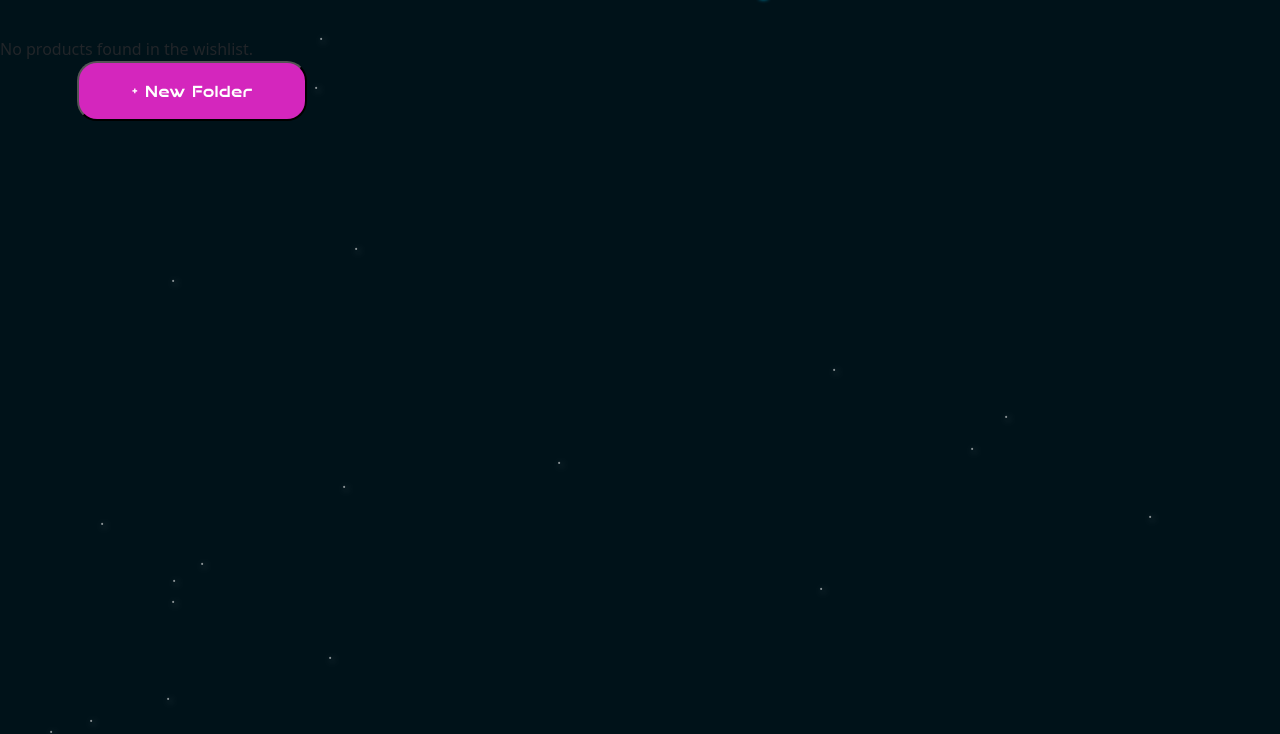
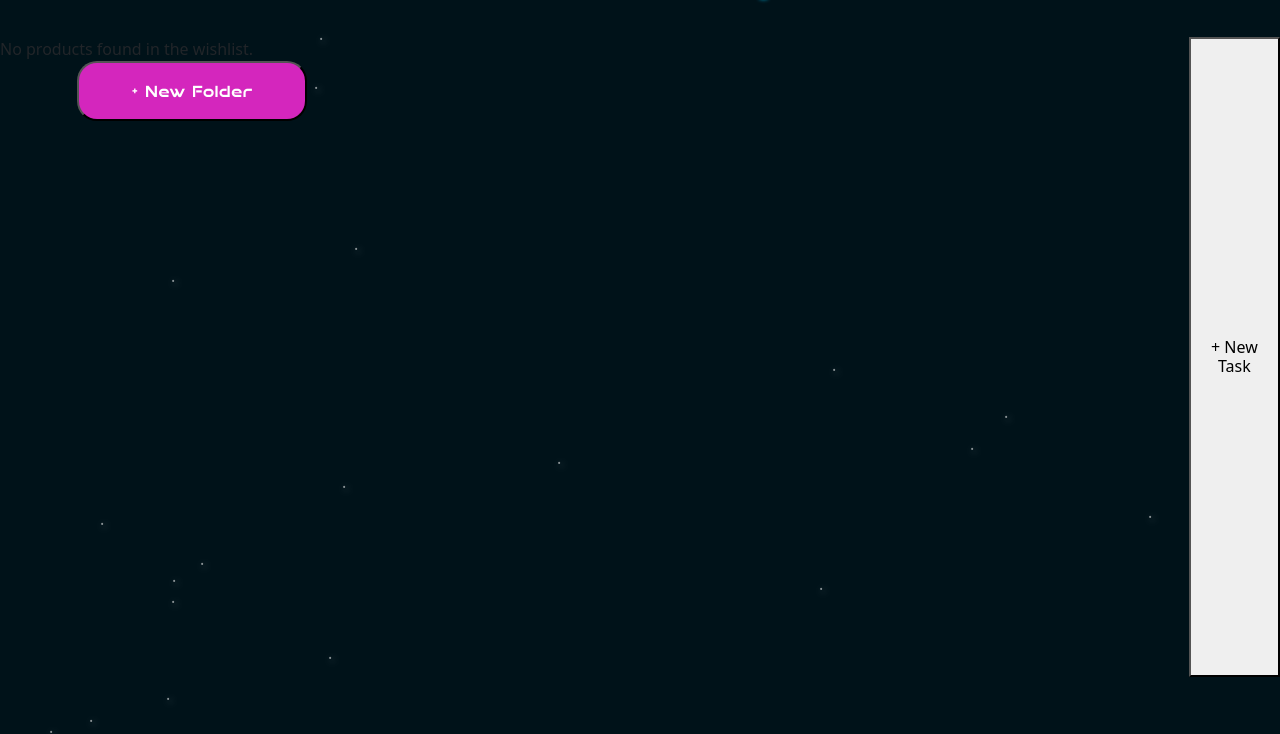
Before and after one commit to Charlie-River/planetPlanner, a PHP site: page /newpage.php in a window 1280 px wide. Shown: the part 106-840 px from the top of the page. Run offline with PHP 8.4, Linux system fonts and the light colour scheme; the visitor is signed in with stand-in values (Sample User, id 1); data that the repository does not hold is empty.

Commit message:
Update newpage.php
Update 1: Button for adding tasks has been added, CSS styling has been changed and works much better

```diff
--- a/toDo website/newpage.php
+++ b/toDo website/newpage.php
@@ -112,31 +112,15 @@ try {
 
     <div class="right-section">
 
+      <div class="task-container">
 
+      </div>
 
-      <div class="task-container">
-        <!--
-          <div class="split-row">
-              <div class="taskInfo">
-                  <div class="split-column">
-                      <div id="taskName"> </div>
-                  </div>
-                  <div class="split-column">
-                      <p> Test </p>
-                  </div>
-              </div>
-
-              <div class="checkbox">
-                  <input type="checkbox" id="completed" name="taskcompleted" value="Completed">
-              </div>
-          </div>
-        -->
-      </div>
+      <button class="newTask" onclick="openForm()"> + New Task </button>
 
     </div>
 
     <div class="star-container"></div>
-
 
   </div>
 </body>
```
